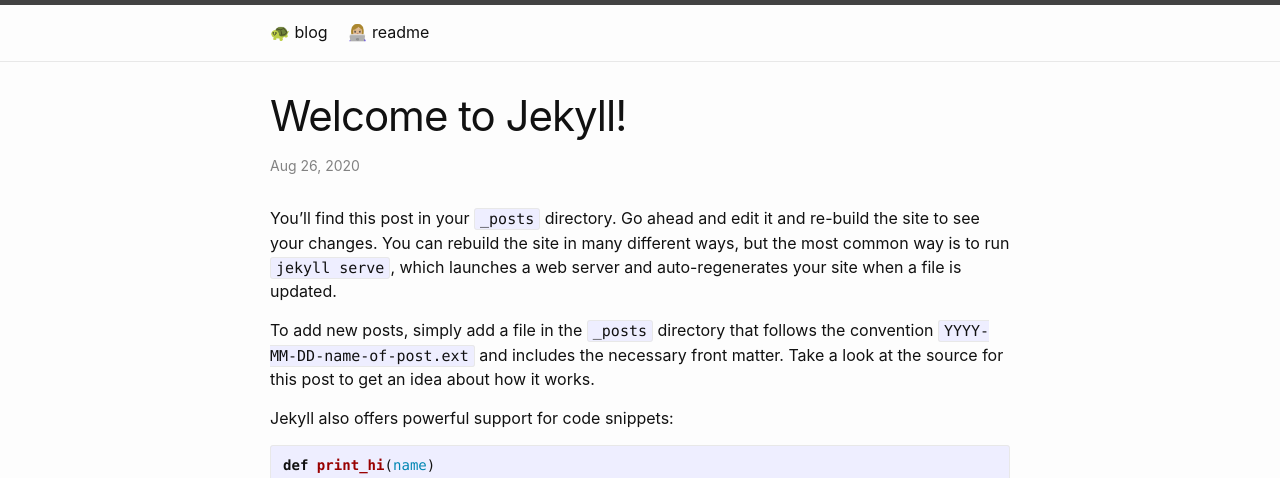
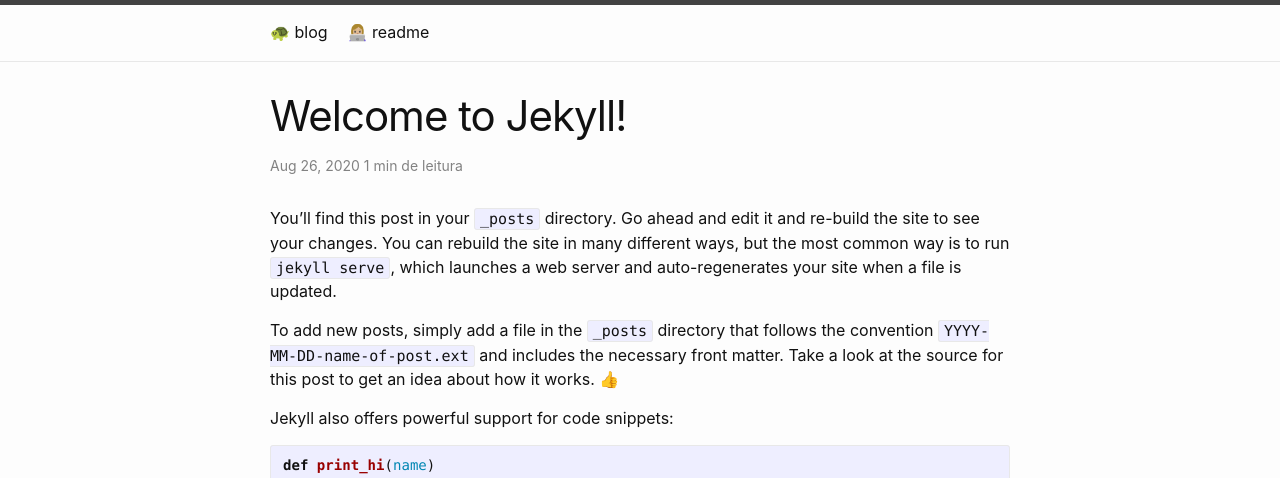
Before and after one commit to saralonngren/saralonngren.github.io, a Jekyll site: the page built from _posts/2020-08-25-welcome-to-jekyll.markdown, in a window 1280 px wide. Shown: the top 478 px of the page. Built offline with Jekyll 4.4.1, drawn with Linux system fonts in a browser that asks for light colours; emoji names are drawn with the system emoji font; some of the changed lines change nothing that is shown.

Commit message:
Added reading time 📖

```diff
--- /dev/null
+++ b/_includes/reading-time.html
@@ -0,0 +1,6 @@
+{% capture words %}
+{{ content | number_of_words | minus: 180 }}
+{% endcapture %}
+{% unless words contains '-' %}
+{{ words | plus: 150 | divided_by: 150 | append: ' min de leitura' }}
+{% endunless %}
--- a/_layouts/post.html
+++ b/_layouts/post.html
@@ -9,6 +9,7 @@
       {%- assign date_format = site.minima.date_format | default: "%b %-d, %Y" -%}
       <time class="dt-published" datetime="{{ page.date | date_to_xmlschema }}" itemprop="datePublished">
         {{ page.date | date: date_format }}
+        {% include reading-time.html %}
       </time>
       {%- if page.modified_date -%}
         ~
--- a/_posts/2020-08-25-welcome-to-jekyll.markdown
+++ b/_posts/2020-08-25-welcome-to-jekyll.markdown
@@ -1,12 +1,13 @@
 ---
 layout: post
 title:  "Welcome to Jekyll!"
+description: 'Quero ver aparecendo isso no index'
 date:   2020-08-25 22:22:45 -0300
-categories: jekyll update
+tags: jekyll update
 ---
 You’ll find this post in your `_posts` directory. Go ahead and edit it and re-build the site to see your changes. You can rebuild the site in many different ways, but the most common way is to run `jekyll serve`, which launches a web server and auto-regenerates your site when a file is updated.
 
-To add new posts, simply add a file in the `_posts` directory that follows the convention `YYYY-MM-DD-name-of-post.ext` and includes the necessary front matter. Take a look at the source for this post to get an idea about how it works.
+To add new posts, simply add a file in the `_posts` directory that follows the convention `YYYY-MM-DD-name-of-post.ext` and includes the necessary front matter. Take a look at the source for this post to get an idea about how it works. :+1:
 
 Jekyll also offers powerful support for code snippets:
 
```
